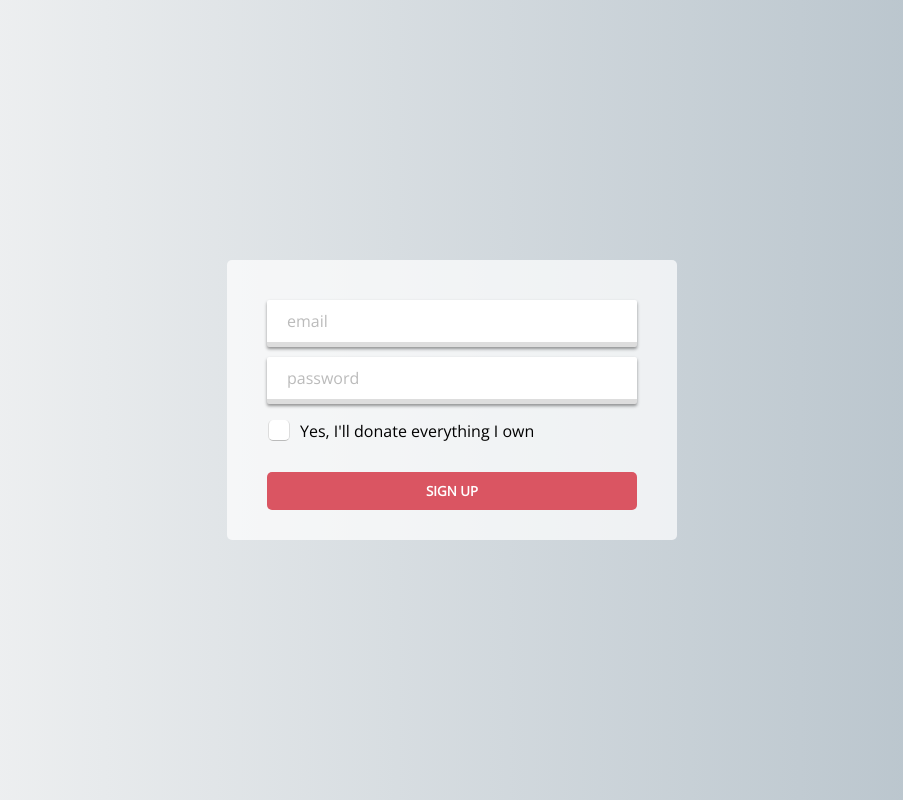
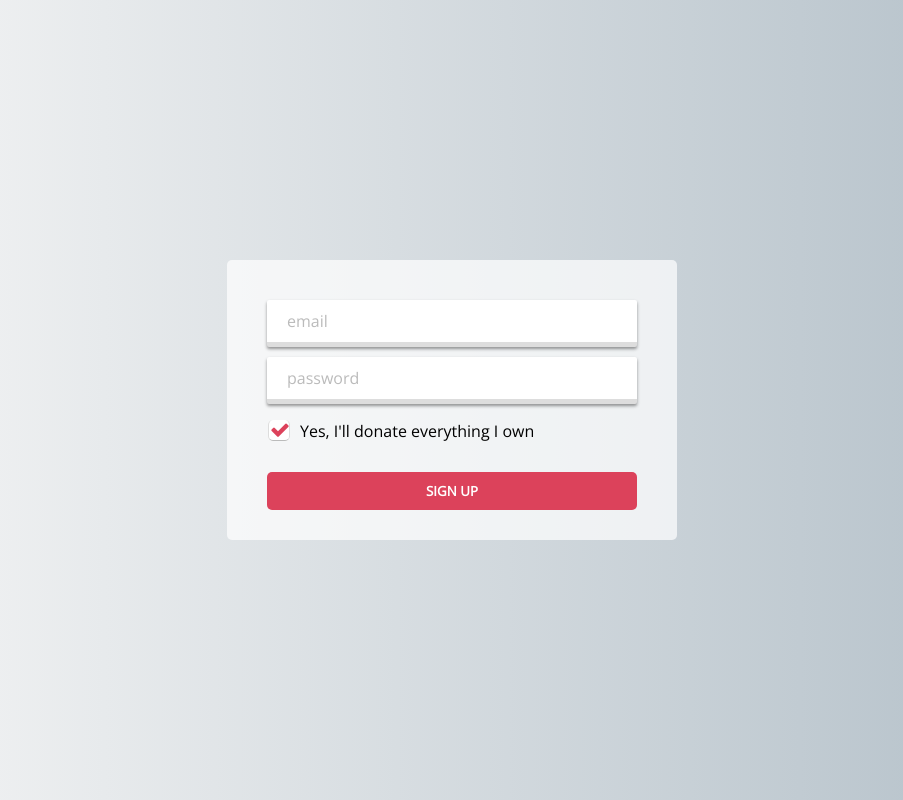
Before and after one commit to ullizen/dailyui, a plain HTML site: page signup.html in a window 1280 px wide. Both pictures are taken after a click on the checkbox "Yes, I'll donate everything I own". Shown: the whole page, without its empty margins (188-1091 px from the left). Drawn offline with nearby package versions, Linux system fonts and the light colour scheme.

Commit message:
Updated color

```diff
--- a/signup.html
+++ b/signup.html
@@ -4,6 +4,7 @@
 	<title>Sign up</title>
 	<meta name="viewport" content="width=device-width, initial-scale=1.0">
 	<link href="https://fonts.googleapis.com/css?family=Open+Sans" rel="stylesheet">
+	<link rel="stylesheet" href="https://cdnjs.cloudflare.com/ajax/libs/font-awesome/4.7.0/css/font-awesome.min.css">
 	<style type="text/css">
 		html, body {
 			height: 100%
@@ -46,7 +47,7 @@
 
 		button {
 			border: none;
-			background: #da5562;
+			background: #dc425b;
 			color: white;
 			padding: 10px;
 			margin-top: 30px;
@@ -71,7 +72,7 @@
 
 		.input2-theme4:focus{
 			outline: none;
-			border-color: #da5562;
+			border-color: #dc425b;
 		}
 
 		.input2-theme4::placeholder {
@@ -103,6 +104,17 @@
 			border-top: none;
 			background: white;
 		}
+
+		#checkbox:checked::after{
+			opacity: 1;
+			position: absolute;
+			top: -4px;
+			right: 0;
+			content: "\f00c";
+   			font-family: FontAwesome;
+   			font-size: 20px;
+   			color: #dc425b;
+		}
 	</style>
 </head>
 <body>
```
